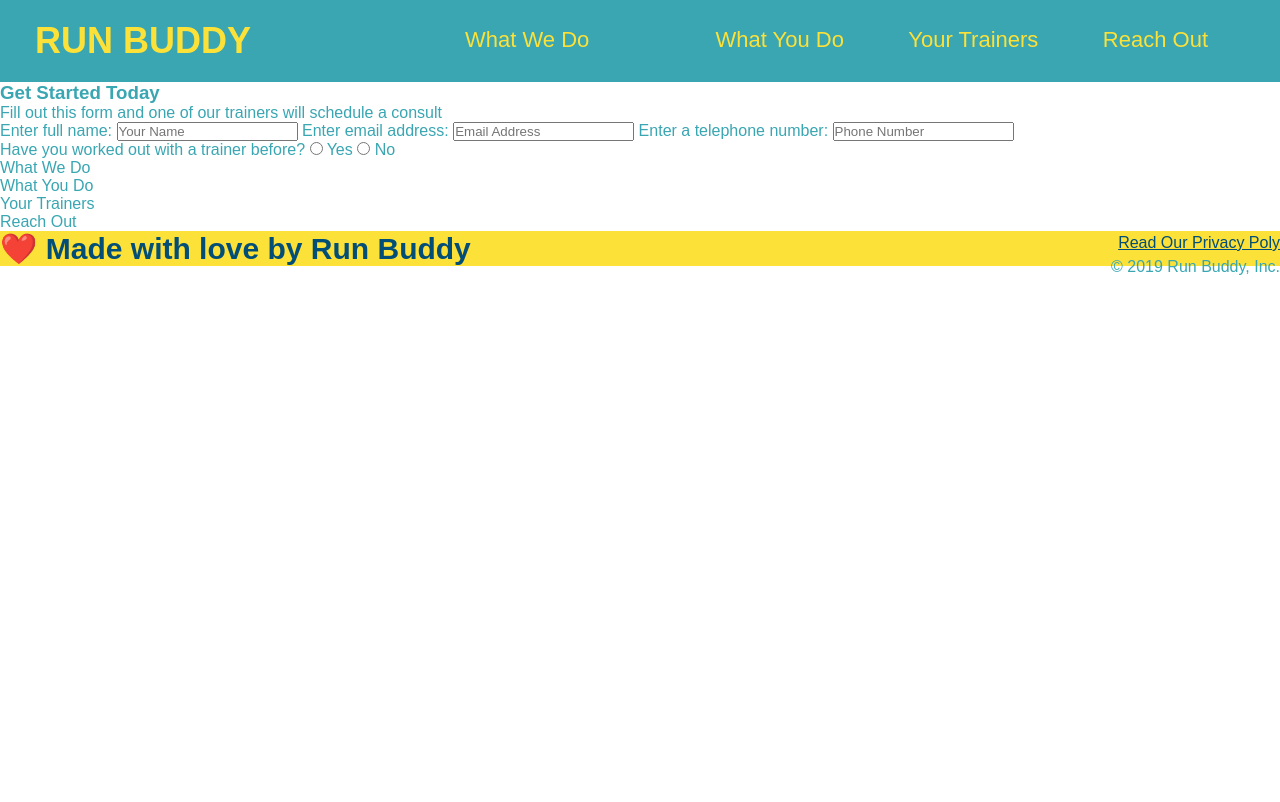
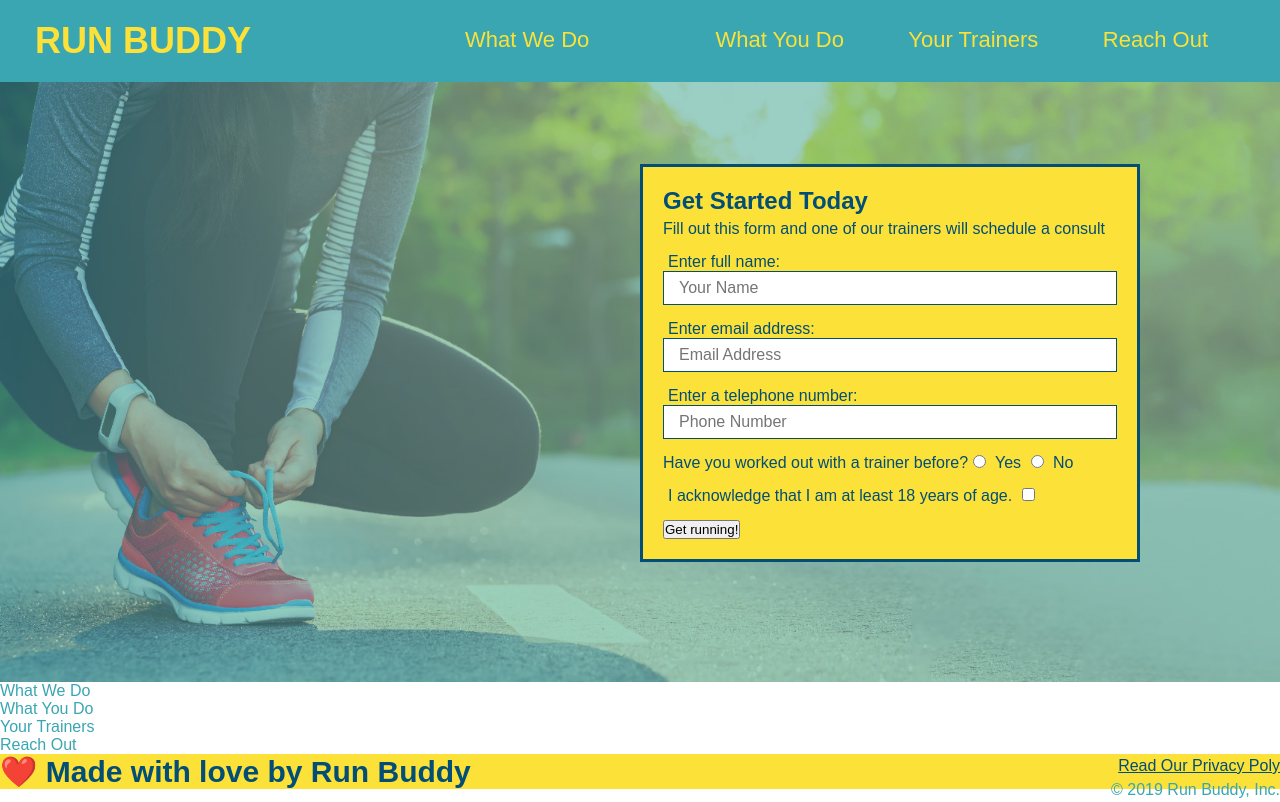
Before and after one commit to TEnriquez95/Run-Buddy2.0, a plain HTML site: page index.html in a window 1280 px wide. Drawn offline with Linux system fonts and the light colour scheme.

Commit message:
Added styling to Hero Form.

```diff
--- a/assets/css/style.css
+++ b/assets/css/style.css
@@ -63,3 +63,50 @@
 footer a {
     color: #024e76;
 }
+
+
+
+/* Hero Style Start */
+.hero {
+    background-image: URL("../images/hero-bg.jpg");
+    height: 600px;
+    background-size: cover;
+    background-position: center;
+    position: relative;
+}
+
+.hero-form {
+    border: 3px solid #024e76;
+    background-color: #fce138;
+    padding: 20px;
+    width: 500px;
+    color: #024e76;
+    border: solid 3px #024e76;
+    position: absolute;
+    bottom: 120px;
+    right: 140px;
+}
+
+.hero-form h3 {
+    font-size: 24px;
+    margin: 0;
+}
+
+.hero-form p {
+    margin: 5px 0 15px 0;
+}
+
+.form-input {
+    border:  1px solid #024e76;
+    display: block;
+    padding: 7px 15px;
+    font-size: 16px;
+    color: #024e76;
+    width: 100%;
+    margin-bottom: 15px;
+}
+
+.hero-form label {
+    margin: 0 5px;
+}
+/* Hero Style End*/
--- a/index.html
+++ b/index.html
@@ -28,18 +28,20 @@
             </nav>
         </header>
 <!--hero/jumbotron-->
-        <section>
-            <div>
+        <section class="hero">
+            <div class="hero-form">
                 <h3>Get Started Today</h3>
                 <p>Fill out this form and one of our trainers will schedule a consult</p>
             <!-- Add form element -->
             <form>
                 <label for="name">Enter full name:</label>
-                <input type="text" placeholder="Your Name" name="name" id="name" />
+                <input type="text" placeholder="Your Name" name="name" id="name" class="form-input" >
+
                 <label for="email"> Enter email address:</label>
-                <input type="text" placeholder="Email Address" name="email" id="email" />
+                <input type="email" placeholder="Email Address" name="email" id="email" class="form-input" />
+
                 <label for="phone">Enter a telephone number:</label>
-                <input type="text" placeholder="Phone Number" name="phone" id="phone"/>
+                <input type="tel" placeholder="Phone Number" name="phone" id="phone" class="form-input"/>
                 <p>
                     Have you worked out with a trainer before?
                     <input type="radio" name="trainer-confirm" id="trainer-yes" />
@@ -47,6 +49,15 @@
                     <input type="radio" name="trainer-confirm" id="trainer-no" />
                     <label for="trainer-no">No</label>
                   </p>
+                  <p>
+                    <label for="checkbox" >
+                      I acknowledge that I am at least 18 years of age.
+                    </label>
+                    <input type="checkbox" name="age-confirm" id="checkbox" />
+                  </p>
+                  <button type="submit">
+                    Get running!
+                  </button>
             </form>
             </div>
         </section>
```
Also changed, not shown: assets/images/hero-bg.jpg (added), assets/images/step-1.svg (added), assets/images/step-2.svg (added), assets/images/step-3.svg (added), assets/images/step-4.svg (added), assets/images/trainer-1.jpg (added), assets/images/trainer-2.jpg (added), assets/images/trainer-3.jpg (added).
